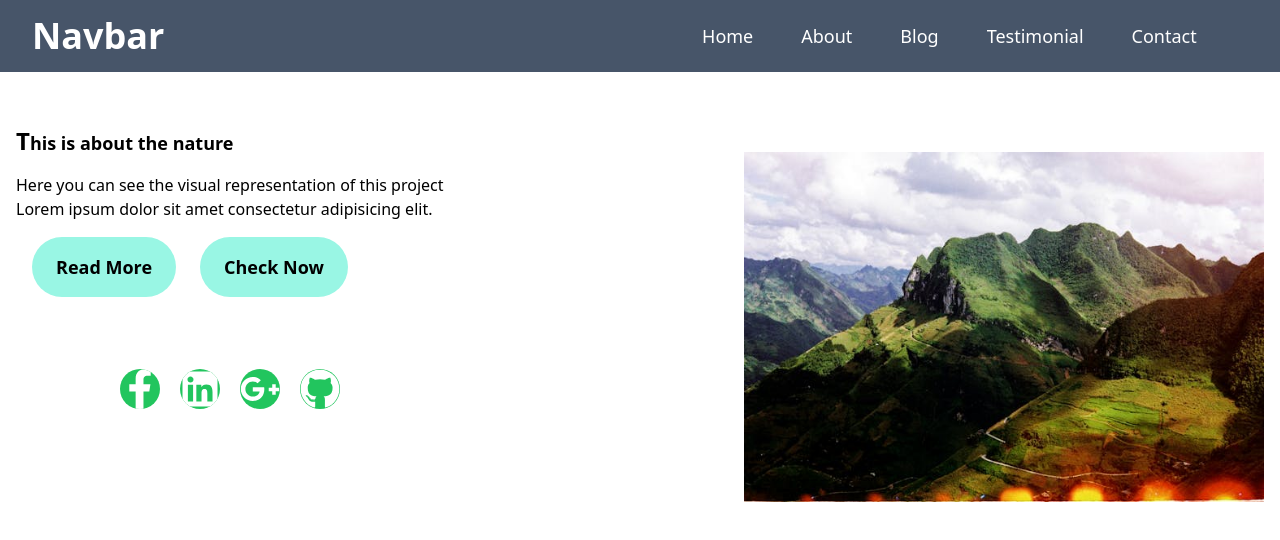
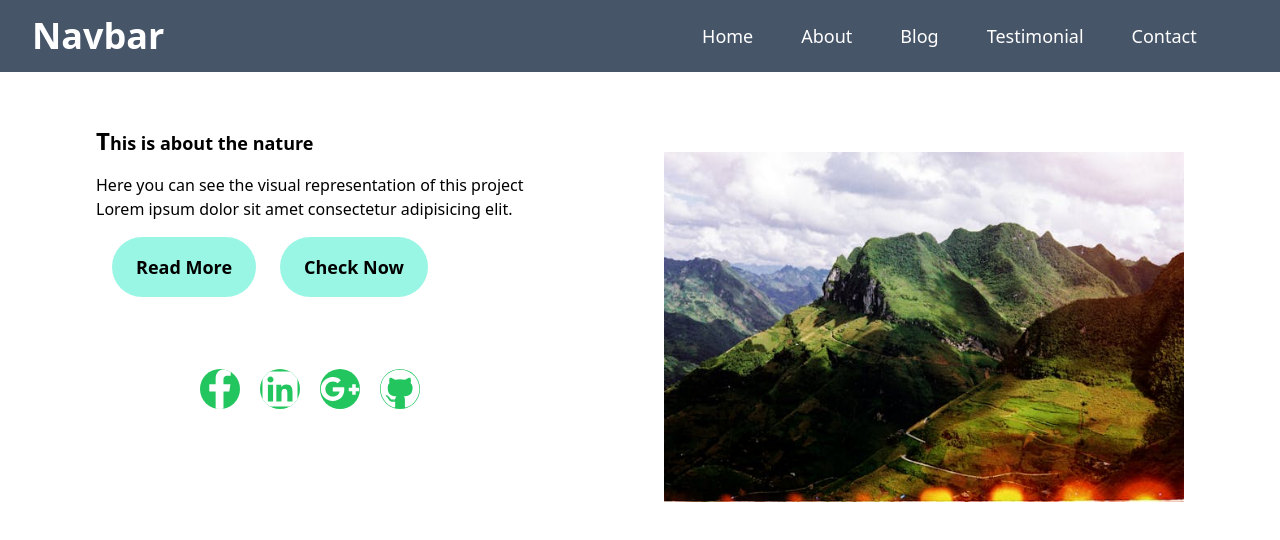
Before and after one commit to neelendrareddy9001/json_webtoken-authentication, a React (Create React App) app in the folder client/: page / in a window 1280 px wide. Shown: the top 540 px of the page. Built offline with nearby package versions, Linux system fonts and the light colour scheme.

Commit message:
syles added

```diff
--- a/client/src/Components/Home/Home.jsx
+++ b/client/src/Components/Home/Home.jsx
@@ -8,7 +8,7 @@ import { FaGithub } from "react-icons/fa";
 
 const Home = () => {
   return (
-    <section className='section-container home min-h-[70vh]'>
+    <section className='section-container mx-20 home min-h-[70vh]'>
       <div className='flex gap-12 items-center justify-between md:flex-col md:py-8'>
         <div className='sm:text-center'>
           <h1  className="heading first-letter:text-2xl font-semibold text-lg py-4">This is about the nature</h1>
--- a/client/src/pages/About/About.jsx
+++ b/client/src/pages/About/About.jsx
@@ -4,7 +4,7 @@ import AboutI from "../../images/pexels.jpeg";
 
 const About = () => {
   return (
-    <section className="section-container bg-slate-400">
+    <section className="section-container bg-slate-400 px-20">
       <motion.h2
         initial={{ opacity: 0, scale: 0.5 }}
         animate={{ opacity: 1, scale: 1 }}
@@ -21,7 +21,7 @@ const About = () => {
         <div className="container min-h-[550px] my-16">
           {/* text content */}
           <div className="sm:text-center flex justify-between ">
-            <div className="px-8 w-1/2">
+            <div className="px-8 w-full">
               <h1 className="text-2xl font-serif first-letter:text-3xl first-letter:text-green-400">
                 Whom you know very well about{" "}
                 <span className="text-gray-900">belive</span>in him
```
